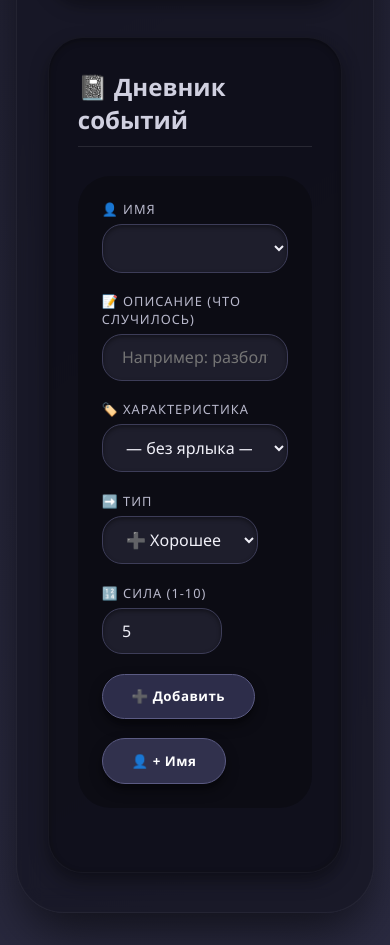
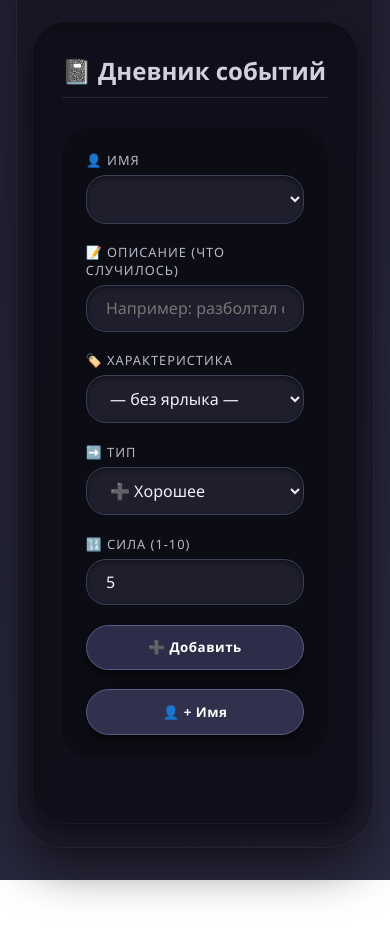
Before and after one commit to Amagy11/Vlad-times-, a plain HTML site: page index.html in a window 390 px wide. Shown: the part 531-1476 px from the top of the page. After the commit the page ends 1411 px from the top, so only its background shows below. Drawn offline with Linux system fonts and the light colour scheme; no server answers.

Commit message:
Update index.html

```diff
--- a/index.html
+++ b/index.html
@@ -3,7 +3,7 @@
 <head>
     <meta charset="UTF-8">
     <meta name="viewport" content="width=device-width, initial-scale=1.0">
-    <title>Шкала отношений · Дневник (Firebase + характеристики)</title>
+    <title>Шкала отношений · Дневник</title>
     <style>
         * {
             margin: 0;
@@ -340,6 +340,22 @@
             cursor: pointer;
             font-size: 0.8rem;
         }
+        @media (max-width: 768px) {
+            .app-container {
+                padding: 1.5rem 1rem;
+            }
+            .diary-form {
+                flex-direction: column;
+                align-items: stretch;
+            }
+            .form-group {
+                width: 100%;
+            }
+            .btn {
+                justify-content: center;
+                width: 100%;
+            }
+        }
     </style>
 </head>
 <body>
@@ -422,7 +438,7 @@
 <!-- Подключение Firebase SDK -->
 <script type="module">
     import { initializeApp } from "https://www.gstatic.com/firebasejs/10.12.2/firebase-app.js";
-    import { getFirestore, collection, doc, getDoc, setDoc, updateDoc, onSnapshot, arrayUnion, arrayRemove, deleteDoc } from "https://www.gstatic.com/firebasejs/10.12.2/firebase-firestore.js";
+    import { getFirestore, doc, getDoc, setDoc, updateDoc, onSnapshot } from "https://www.gstatic.com/firebasejs/10.12.2/firebase-firestore.js";
     import { getAnalytics } from "https://www.gstatic.com/firebasejs/10.12.2/firebase-analytics.js";
 
     const firebaseConfig = {
@@ -475,7 +491,6 @@
         return '🚫 Полный разрыв / без контактов';
     }
 
-    // Получить характеристики для конкретного человека из дневника
     function getTraitsForPerson(personName) {
         const traitCount = {};
         diary.forEach(entry => {
@@ -487,7 +502,6 @@
                 traitCount[key].count += entry.impact;
             }
         });
-        // Сортируем по силе
         return Object.values(traitCount).sort((a, b) => b.count - a.count);
     }
 
@@ -510,7 +524,7 @@
             renderAll();
         } catch (error) {
             console.error("Ошибка загрузки:", error);
-            syncStatus.textContent = '❌ Ошибка подключения к Firebase. Работаю оффлайн';
+            syncStatus.textContent = '❌ Ошибка подключения к Firebase';
             people = [];
             diary = [];
             renderAll();
@@ -585,7 +599,6 @@
             nameLabel.textContent = person.name;
             personDiv.appendChild(nameLabel);
 
-            // Колба
             const flask = document.createElement('div');
             flask.className = 'flask-container';
 
@@ -628,19 +641,16 @@
 
             personDiv.appendChild(flask);
 
-            // Статус
             const statusBadge = document.createElement('div');
             statusBadge.className = 'status-badge';
             statusBadge.textContent = getRelationshipStatus(score);
             personDiv.appendChild(statusBadge);
 
-            // Числовое значение
             const scoreSmall = document.createElement('div');
             scoreSmall.className = 'score-value';
             scoreSmall.textContent = `(${score > 0 ? '+' : ''}${score})`;
             personDiv.appendChild(scoreSmall);
 
-            // Характеристики
             const traits = getTraitsForPerson(person.name);
             const traitsContainer = document.createElement('div');
             traitsContainer.className = 'traits-container';
@@ -652,7 +662,6 @@
                 noTraits.textContent = 'нет ярлыков';
                 traitsContainer.appendChild(noTraits);
             } else {
-                // Показываем топ-4 характеристики
                 traits.slice(0, 4).forEach(traitData => {
                     const chip = document.createElement('span');
                     chip.className = `trait-chip ${traitData.type === 'positive' ? 'positive-trait' : 'negative-trait'}`;
@@ -691,7 +700,6 @@
             descSpan.className = 'entry-desc';
             descSpan.textContent = entry.description || 'без описания';
 
-            // Показываем ярлык, если есть
             if (entry.trait) {
                 const traitSpan = document.createElement('span');
                 traitSpan.className = 'entry-trait';
@@ -754,11 +762,9 @@
             return;
         }
 
-        // Обновляем счёт человека
         const delta = type === 'positive' ? impact : -impact;
         people[personIndex].score = clampScore(people[personIndex].score + delta);
 
-        // Добавляем запись с характеристикой
         diary.push({
             person: selectedPerson,
             description: description,
```
